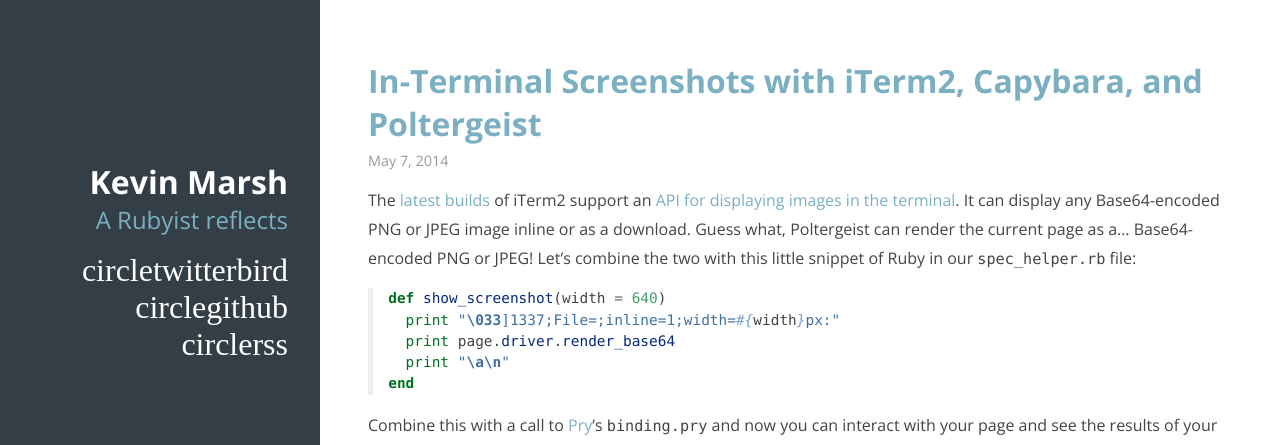
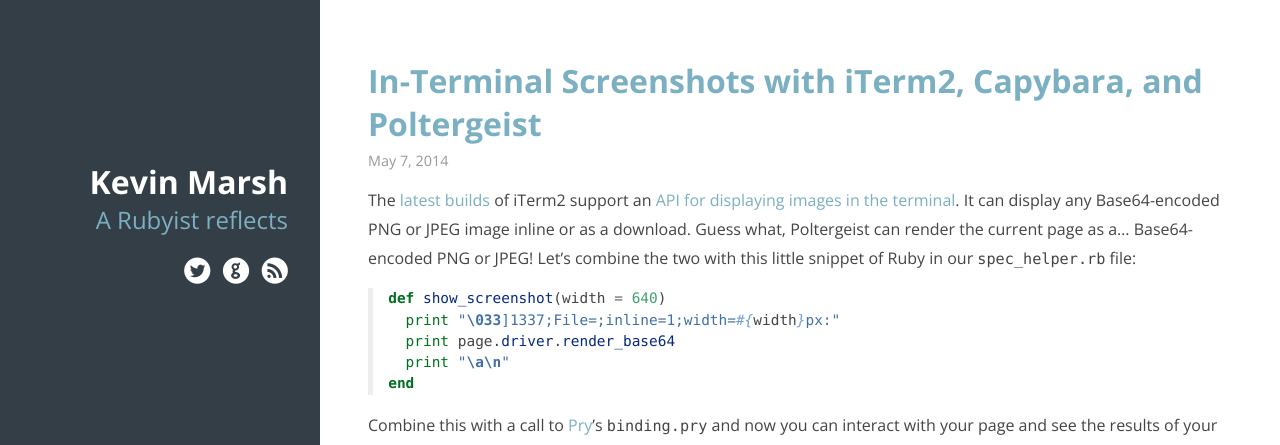
Before and after one commit to willcodeforfoo/kevinmarsh.com, a Jekyll site: the page built from _posts/2014-05-07-in-terminal-screenshots-with-capybara-and-poltergeist.md, in a window 1280 px wide. Shown: the top 445 px of the page. Built offline with Jekyll 4.4.1, drawn with Linux system fonts in a browser that asks for light colours; Markdown is read by kramdown in place of the engine named in the settings.

Commit message:
Fix icons

```diff
--- a/_sass/_fonts.scss
+++ b/_sass/_fonts.scss
@@ -1,11 +1,5 @@
 @font-face {
-  font-family: 'Mono Social Icons Font';
-  src: asset-url('/assets/fonts/MonoSocialIconsFont-1.10.eot');
-  src: asset-url('/assets/fonts/MonoSocialIconsFont-1.10.eot?#iefix') format('embedded-opentype'),
-       asset-url('/assets/fonts/MonoSocialIconsFont-1.10.woff') format('woff'),
-       asset-url('/assets/fonts/MonoSocialIconsFont-1.10.ttf') format('truetype'),
-       asset-url('/assets/fonts/MonoSocialIconsFont-1.10.svg#MonoSocialIconsFont') format('svg');
-  src: asset-url('/assets/fonts/MonoSocialIconsFont-1.10.ttf') format('truetype');
-  font-weight: normal;
-  font-style: normal;
+  font-family: 'MonoSocialIconsFont';
+  src: url('/assets/fonts/MonoSocialIconsFont-1.10.woff') format('woff'),    /* Chrome 6+, Firefox 3.6+, IE 9+, Safari 5.1+ */
+       url('/assets/fonts/MonoSocialIconsFont-1.10.ttf') format('truetype'); /* Chrome 4+, Firefox 3.5, Opera 10+, Safari 3—5 */
 }
--- a/css/main.scss
+++ b/css/main.scss
@@ -17,7 +17,7 @@
 
     a {
         margin-left: 0.25em;
-        font-family: 'Mono Social Icons Font';
+        font-family: 'MonoSocialIconsFont';
         font-size: 2em;
         color: $sidebarLinkColor;
         text-decoration: none;
```
